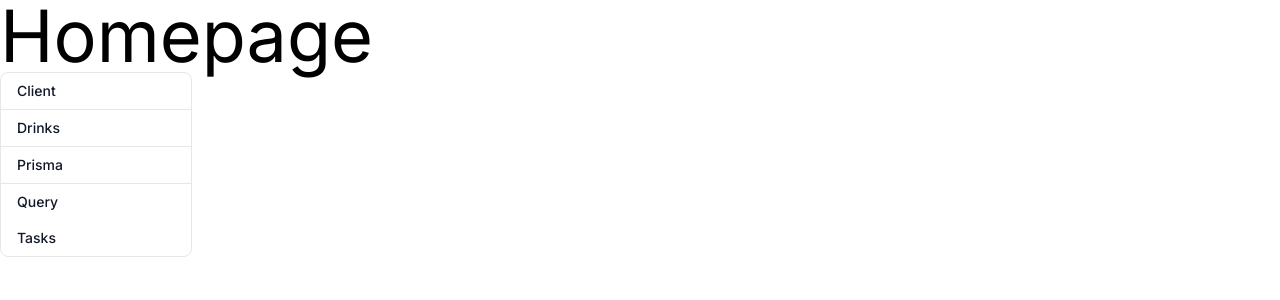
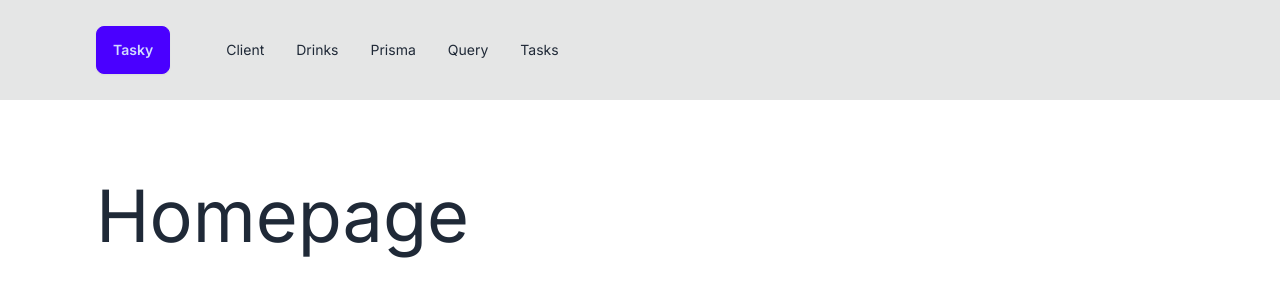
Before and after one commit to tedirland/tasky, a Next.js app: page / in a window 1280 px wide. Shown: the top 300 px of the page. Built offline with nearby package versions, Linux system fonts and the light colour scheme.

Commit message:
implement navbar and clean up temp links

```diff
--- a/app/client/page.jsx
+++ b/app/client/page.jsx
@@ -5,7 +5,6 @@
   return (
     <div>
       <h1 className="text-7xl">Client Page</h1>
-      <Link href="/">Home</Link>
     </div>
   );
 };
--- a/app/drinks/page.jsx
+++ b/app/drinks/page.jsx
@@ -5,7 +5,6 @@
   return (
     <div>
       <h1 className="text-7xl">Drinks Page</h1>
-      <Link href="/">Home</Link>
     </div>
   );
 };
--- a/app/layout.js
+++ b/app/layout.js
@@ -1,17 +1,22 @@
 import { Inter } from "next/font/google";
 import "./globals.css";
+import Navbar from "../components/Navbar";
 
 const inter = Inter({ subsets: ["latin"] });
 
 export const metadata = {
-  title: "Create Next App",
-  description: "Generated by create next app",
+  title: "Tasky",
+  description: "The Ultimate Task Master",
 };
 
 export default function RootLayout({ children }) {
   return (
+    // RootLayout must export html and body tags. Not necessary in nested layouts
     <html lang="en">
-      <body className={inter.className}>{children}</body>
+      <body className={inter.className}>
+        <Navbar />
+        <main className="px-8 py-20 max-w-6xl mx-auto">{children}</main>
+      </body>
     </html>
   );
 }
--- a/app/page.jsx
+++ b/app/page.jsx
@@ -5,23 +5,6 @@
   return (
     <div>
       <h1 className="text-7xl">Homepage</h1>
-      <ul className="w-48 text-sm font-medium text-gray-900 bg-white border border-gray-200 rounded-lg dark:bg-gray-700 dark:border-gray-600 dark:text-white">
-        <li className="w-full px-4 py-2 border-b border-gray-200 rounded-t-lg dark:border-gray-600">
-          <Link href="/client">Client</Link>
-        </li>
-        <li className="w-full px-4 py-2 border-b border-gray-200 dark:border-gray-600">
-          <Link href="/drinks">Drinks</Link>
-        </li>
-        <li className="w-full px-4 py-2 border-b border-gray-200 dark:border-gray-600">
-          <Link href="/prisma-example">Prisma</Link>
-        </li>
-        <li className="w-full px-4 py-2 rounded-b-lg">
-          <Link href="/query">Query</Link>
-        </li>
-        <li className="w-full px-4 py-2 rounded-b-lg">
-          <Link href="/tasks">Tasks</Link>
-        </li>
-      </ul>
     </div>
   );
 };
--- a/app/prisma-example/page.jsx
+++ b/app/prisma-example/page.jsx
@@ -5,7 +5,6 @@
   return (
     <div>
       <h1 className="text-7xl">Prisma Page</h1>
-      <Link href="/">Home</Link>
     </div>
   );
 };
--- a/app/query/page.jsx
+++ b/app/query/page.jsx
@@ -5,7 +5,6 @@
   return (
     <div>
       <h1 className="text-7xl">Client Page</h1>
-      <Link href="/">Home</Link>
     </div>
   );
 };
--- a/app/tasks/page.jsx
+++ b/app/tasks/page.jsx
@@ -5,7 +5,6 @@
   return (
     <div>
       <h1 className="text-7xl">Tasks Page</h1>
-      <Link href="/">Home</Link>
     </div>
   );
 };
--- /dev/null
+++ b/components/Navbar.jsx
@@ -0,0 +1,33 @@
+import React from "react";
+import Link from "next/link";
+
+const Links = [
+  { href: "/client", label: "Client" },
+  { href: "/drinks", label: "Drinks" },
+  { href: "/prisma-example", label: "Prisma" },
+  { href: "/query", label: "Query" },
+  { href: "/tasks", label: "Tasks" },
+];
+
+const Navbar = () => {
+  return (
+    <nav className="bg-base-300 py-4">
+      <div className="navbar px-8 max-w-6xl mx-auto flex-col sm:flex-row">
+        <Link className="btn btn-primary" href="/">
+          Tasky
+        </Link>
+        <ul className="menu menu-horizontal md:ml-8">
+          {Links.map((link) => {
+            return (
+              <li key={link.href}>
+                <Link href={link.href}>{link.label}</Link>
+              </li>
+            );
+          })}
+        </ul>
+      </div>
+    </nav>
+  );
+};
+
+export default Navbar;
--- a/tailwind.config.js
+++ b/tailwind.config.js
@@ -14,5 +14,5 @@
       },
     },
   },
-  plugins: [],
+  plugins: [require("@tailwindcss/typography"), require("daisyui")],
 };
```
